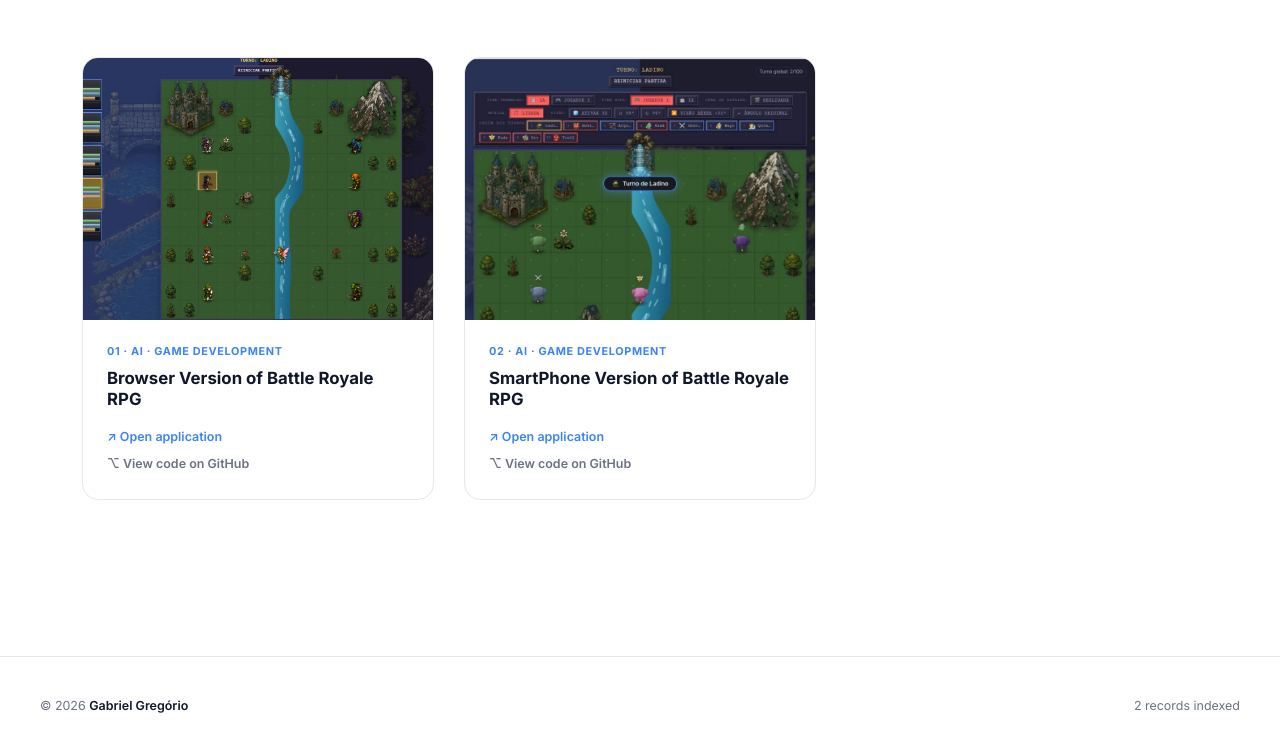
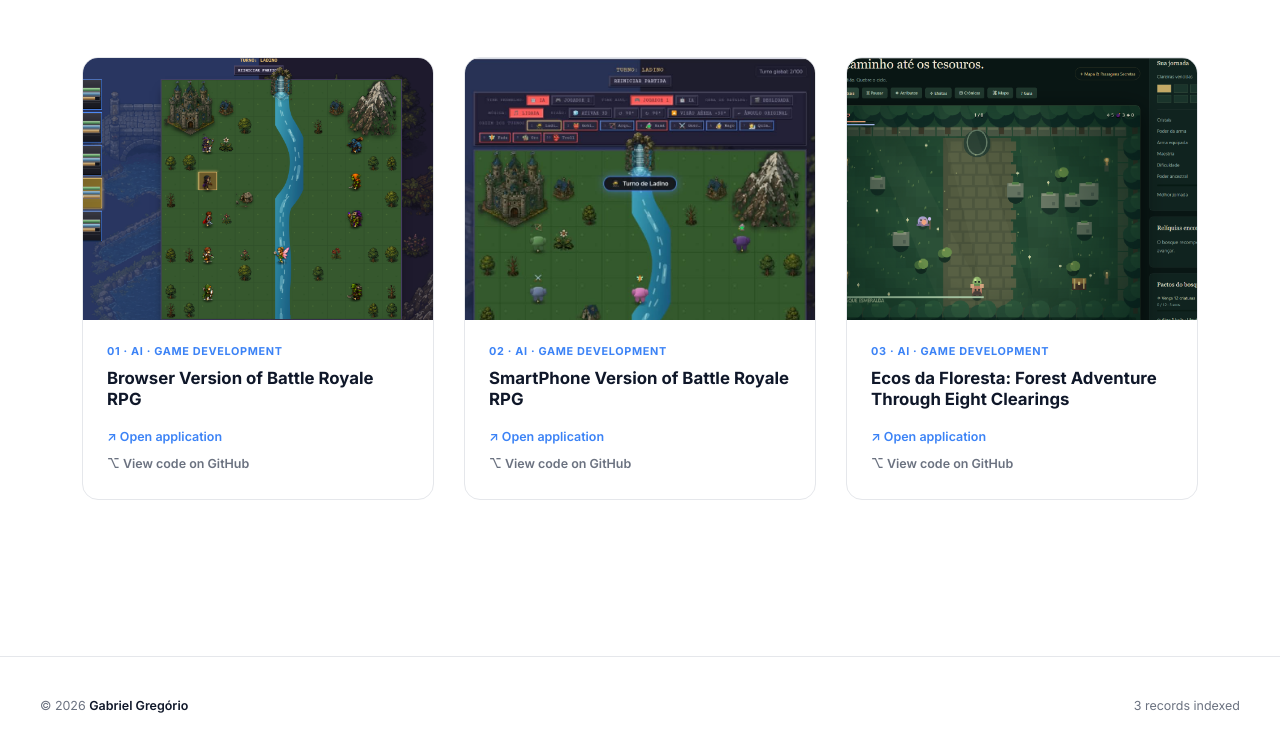
Before and after one commit to gabrielgregoriogithub/Professional_Profile, a website: page ai-games.html in a window 1280 px wide. Shown: the part 261-1012 px from the top of the page. Drawn offline with Linux system fonts and the light colour scheme.

Commit message:
feat: add Ecos da Floresta to AI Games

```diff
--- a/ai-games.html
+++ b/ai-games.html
@@ -52,12 +52,24 @@
       </div>
     </div>
 
+    <div class="port-card card reveal">
+      <div class="port-thumb-wrap"><img class="port-thumb" src="AI%20Games/Ecos-da-Floresta.png" alt="Ecos da Floresta"></div>
+      <div class="port-body">
+        <span class="port-cat">03 · AI · Game Development</span>
+        <span class="port-title">Ecos da Floresta: Forest Adventure Through Eight Clearings</span>
+        <div class="port-links">
+          <a href="https://gabrielgregoriogithub.github.io/Ecos-da-Floresta/" target="_blank" rel="noopener" class="port-link port-link-app">↗ Open application</a>
+          <a href="https://github.com/gabrielgregoriogithub/Ecos-da-Floresta" target="_blank" rel="noopener" class="port-link">⌥ View code on GitHub</a>
+        </div>
+      </div>
+    </div>
+
   </div>
 </div>
 
 <footer class="tfoot">
   <span>© 2026 <b>Gabriel Gregório</b></span>
-  <span>2 records indexed</span>
+  <span>3 records indexed</span>
 </footer>
 
 <script src="js/site.js"></script>
```
Also changed, not shown: AI Games/Ecos-da-Floresta.png (added).
